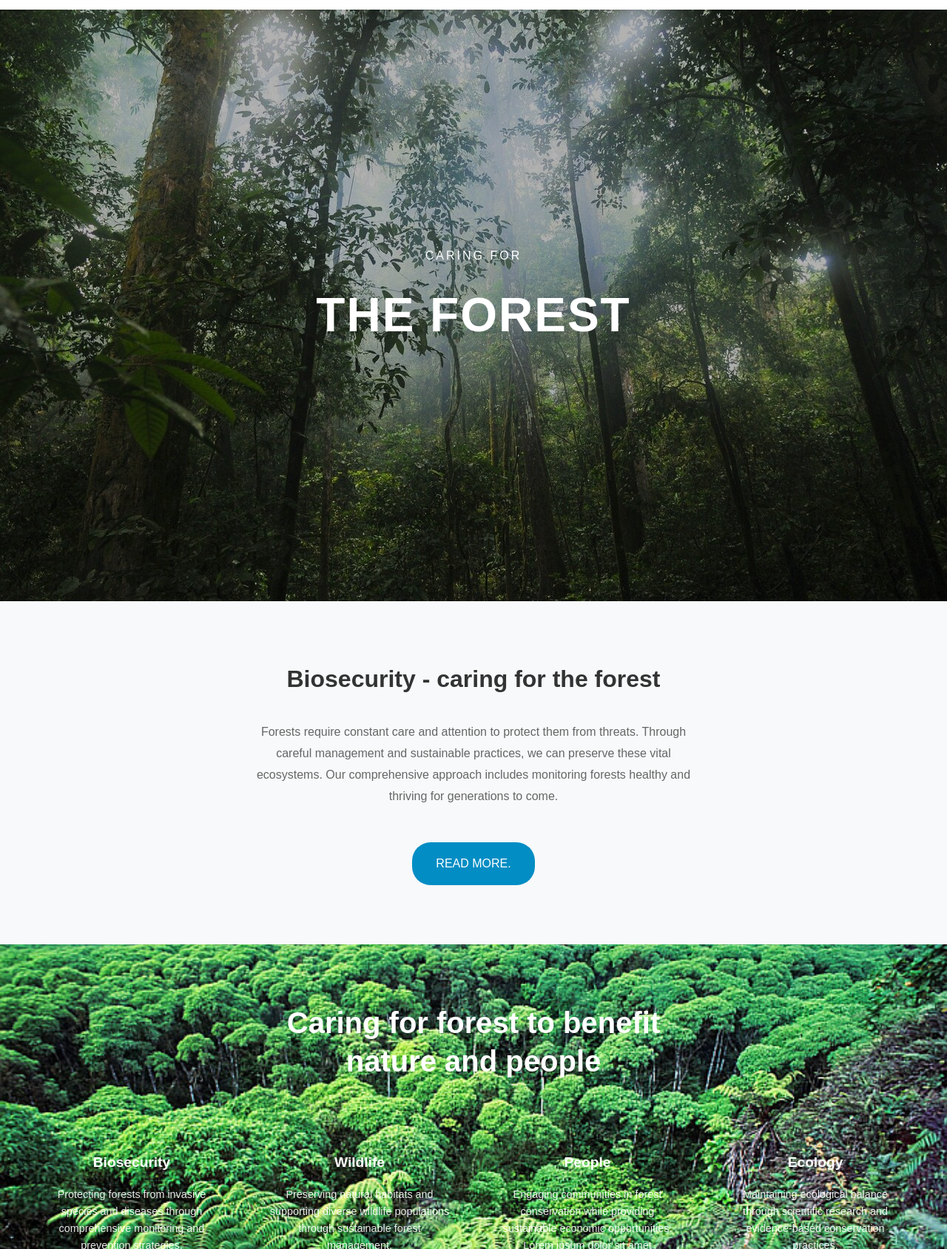
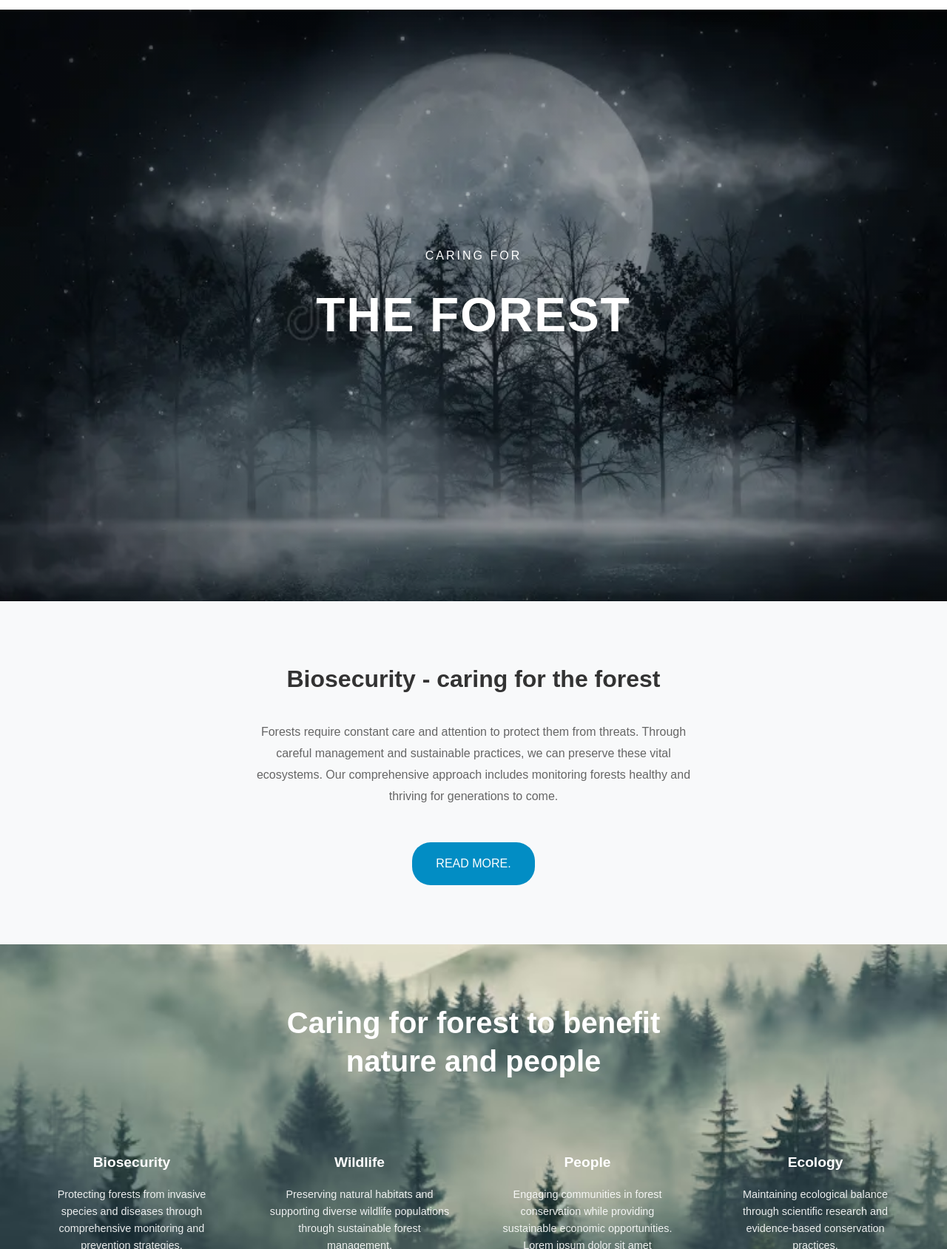
Before and after one commit to Igiranez12/website, a plain HTML site: page index.html in a window 1280 px wide. Shown: the part 211-1900 px from the top of the page at 74% size. Drawn offline with Linux system fonts and the light colour scheme.

Commit message:
PROJECT DONE

```diff
--- a/styl.css
+++ b/styl.css
@@ -40,7 +40,7 @@
         /* Hero Section */
         .hero {
             height: 100vh;
-            background: linear-gradient(rgba(0,0,0,0.3), rgba(0,0,0,0.3)), url(img/rainforest.jpg);
+            background: linear-gradient(rgba(0,0,0,0.3), rgba(0,0,0,0.3)), url(img/dark-forest-gloomy-scene-trees-big-moon-moonlight-smoke-shadow-abstract-cold-street-background-night-view-161594143.webp);
             background-size: cover;
             background-position: center;
             display: flex;
@@ -125,7 +125,7 @@
 
         /* Features Section */
         .features-section {
-            background-image: url(img/section\ .jpg);
+            background-image: url(img/forest.png);
             background-size: cover;
             background-position: center;
             padding: 5rem 2rem;
```
Also changed, not shown: img/dark-forest-gloomy-scene-trees-big-moon-moonlight-smoke-shadow-abstract-cold-street-background-night-view-161594143.webp (added), img/download 1.jpeg (deleted), img/menu.png (deleted), img/rainforest.jpg (deleted).
